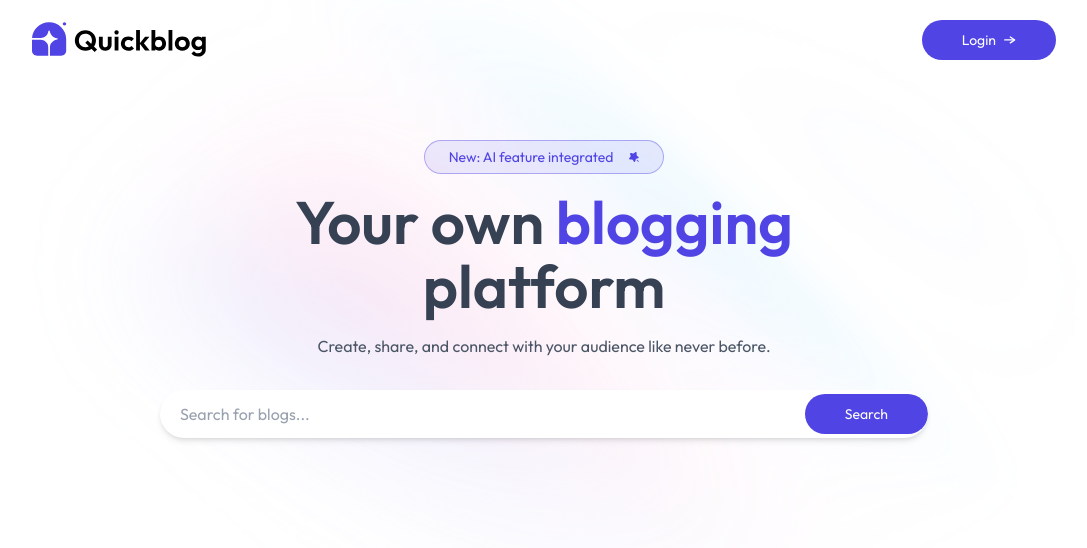
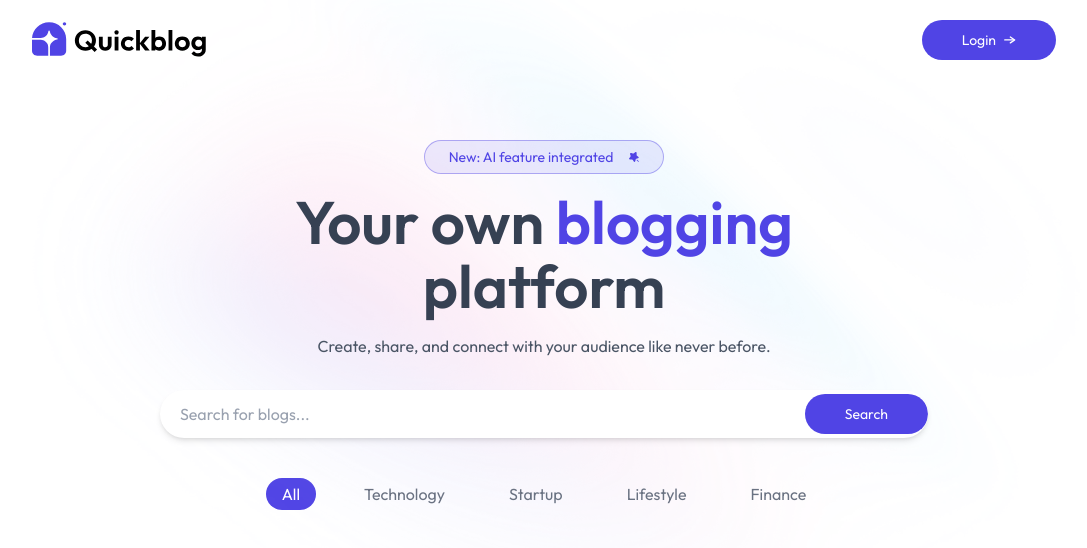
Before and after one commit to Mahlotle/QuickBlog, a React (Vite) app in the folder client/: page / in a window 1280 px wide. Shown: the top 548 px of the page, without its empty margins (96-1183 px from the left). Built offline with nearby package versions, Linux system fonts and the light colour scheme.

Commit message:
creating the blog page

```diff
--- /dev/null
+++ b/client/src/components/BlogList.jsx
@@ -0,0 +1,30 @@
+import React, { useState } from "react";
+import { blogCategories } from "../assets/assets";
+
+const BlogList = () => {
+  const [menu, setMenu] = useState("All");
+
+  return (
+    <div>
+      <div className="flex justify-center gap-4 sm:gap-8 my-10 relative">
+        {blogCategories.map((item) => (
+          <div key={item} className="relative">
+            <button
+              onClick={() => setMenu(item)}
+              className={`relative cursor-pointer text-gray-500 px-4 py-1 rounded-full transition-colors duration-300
+                ${menu === item ? "text-white" : ""}`}
+            >
+              {/* Background circle only when active */}
+              {menu === item && (
+                <div className="absolute inset-0 -z-10 bg-primary rounded-full"></div>
+              )}
+              {item}
+            </button>
+          </div>
+        ))}
+      </div>
+    </div>
+  );
+};
+
+export default BlogList;
--- a/client/src/pages/Home.jsx
+++ b/client/src/pages/Home.jsx
@@ -1,12 +1,14 @@
 import React from 'react'
 import Navbar from '../components/Navbar'
 import Header from '../components/Header'
+import BlogList from '../components/BlogList';
 
 const Home = () => {
   return (
     <>
       <Navbar />
       <Header />
+      <BlogList />
     </>
   );
 }
```
